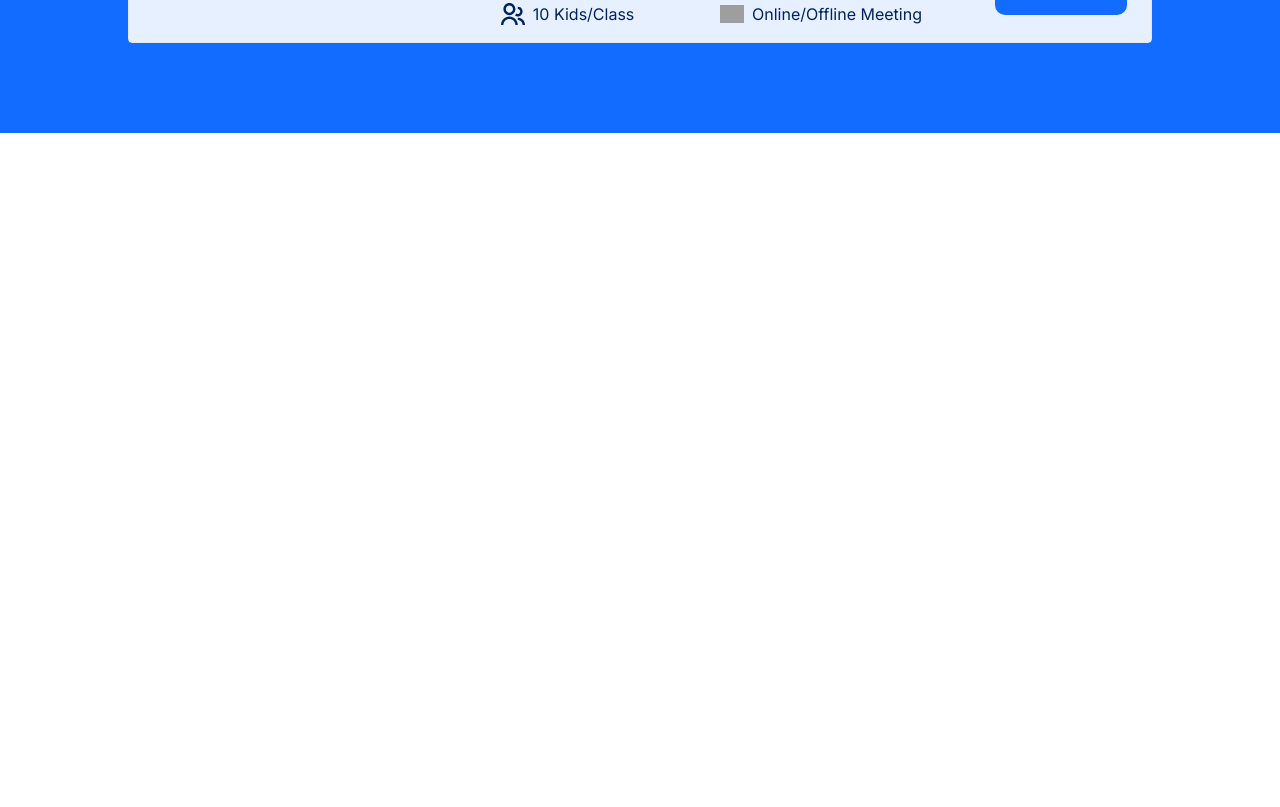
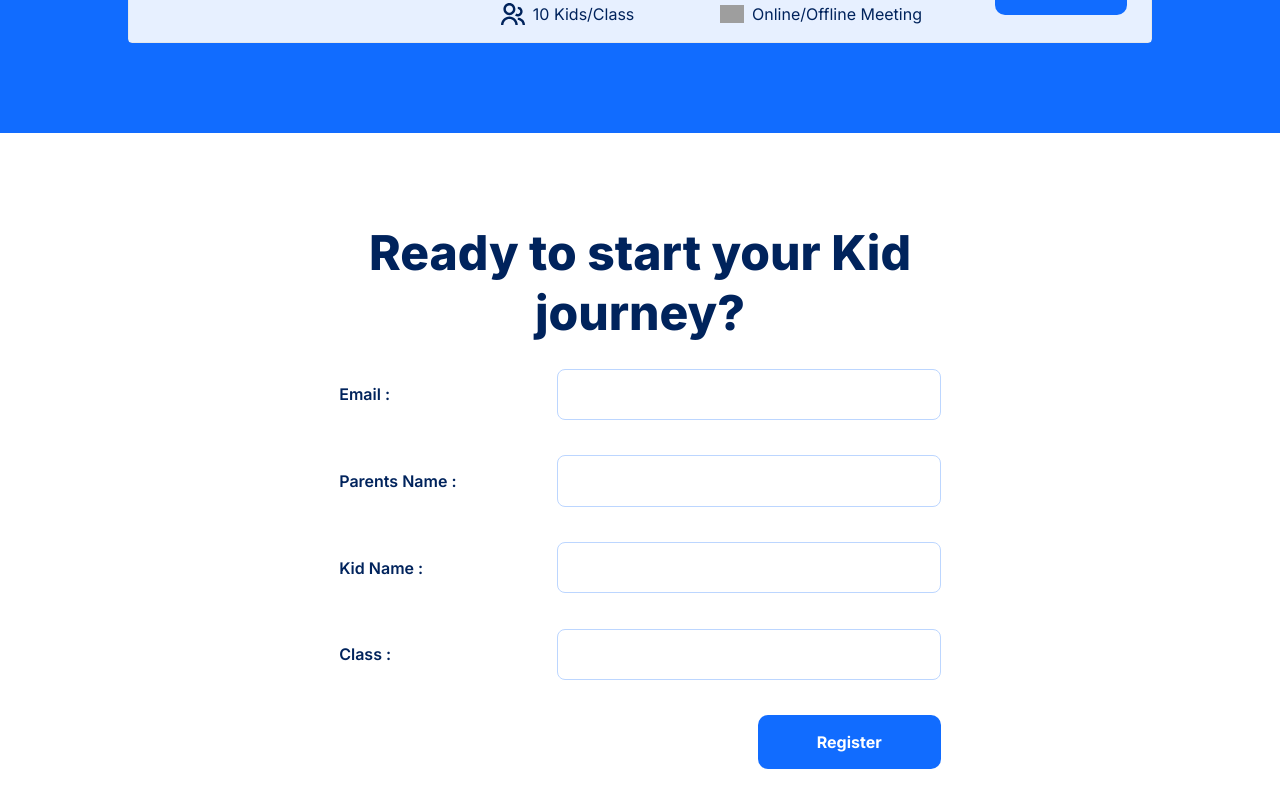
Before and after one commit to TatianaNovitskaya/coding-kid, a Next.js app: page / in a window 1280 px wide. Shown: the part 2120-2927 px from the top of the page. Before the commit the page ends 2253 px from the top, so only its background shows below. Built offline with nearby package versions, Linux system fonts and the light colour scheme; grey boxes are pictures that could not be loaded.

Commit message:
added contacts section

```diff
--- a/src/app/layout.js
+++ b/src/app/layout.js
@@ -2,7 +2,7 @@ import {Inter} from 'next/font/google'
 import './globals.css'
 import Header from "@/components/Header";
 
-const inter = Inter({subsets: ['latin'], weight:["400", "500", "700", "800"]})
+const inter = Inter({subsets: ['latin'], weight:["400", "500", "600", "700", "800"]})
 
 export const metadata = {
     title: 'Create Next App',
--- a/src/app/page.js
+++ b/src/app/page.js
@@ -1,7 +1,8 @@
-import Image from 'next/image'
+
 import MainSection from "@/components/sections/MainSection";
 import WhyWeSection from "@/components/sections/WhyWeSection";
 import ProgramSection from "@/components/sections/ProgramSection";
+import ContactsSection from "@/components/sections/ContactsSection";
 
 export default function Home() {
     return (
@@ -9,6 +10,7 @@ export default function Home() {
             <MainSection/>
             <WhyWeSection/>
             <ProgramSection/>
+            <ContactsSection/>
         </main>
     )
 }
--- /dev/null
+++ b/src/components/sections/ContactsSection.js
@@ -0,0 +1,47 @@
+import Image from "next/image";
+
+
+export default function ContactsSection() {
+    return (
+        <>
+            <section id={"contacts"} className={""}>
+                <div className={"container mx-auto  py-[5.62rem]"}>
+                    <div className={"w-[50%] mx-auto text-center  text-[#00235C]"}>
+                        <h2 className={"text-[3rem] leading-[3.75rem] font-extrabold mb-[1.6rem]"}>Ready to start your Kid
+                            journey?</h2>
+                    </div>
+                    <form className={"mx-auto w-[47%]"}>
+                        <div className="flex justify-between items-center mb-[2.19rem]">
+                            <label htmlFor="e-mail" className={"block mr-[2rem] text-[#00235C] font-semibold"}>Email
+                                :</label>
+                            <input type="email" id={"e-mail"}
+                                   className={"border border-[#BCD6FF] rounded-lg w-[24rem] p-[0.8rem] outline-0  focus:outline"}/>
+                        </div>
+                        <div className="flex justify-between items-center mb-[2.19rem]">
+                            <label htmlFor="name-par" className={"block mr-[2rem] text-[#00235C] font-semibold"}>Parents
+                                Name :</label>
+                            <input type="email" id={"name-par"}
+                                   className={"border border-[#BCD6FF] rounded-lg w-[24rem] p-[0.8rem] outline-0  focus:outline"}/>
+                        </div>
+                        <div className="flex justify-between items-center mb-[2.19rem]">
+                            <label htmlFor="name-kid" className={"block mr-[2rem] text-[#00235C] font-semibold"}>Kid
+                                Name :</label>
+                            <input type="email" id={"name-kid"}
+                                   className={"border border-[#BCD6FF] rounded-lg w-[24rem] p-[0.8rem] outline-0  focus:outline"}/>
+                        </div>
+                        <div className="flex justify-between items-center mb-[2.19rem]">
+                            <label htmlFor="class" className={"block mr-[2rem] text-[#00235C] font-semibold"}>Class
+                                :</label>
+                            <input type="email" id={"class"}
+                                   className={"border border-[#BCD6FF] rounded-lg w-[24rem] p-[0.8rem] outline-0  focus:outline"}/>
+                        </div>
+                        <div className="flex justify-end items-center">
+                            <button className={"py-[0.94rem] px-[3.69rem] bg-[#116CFF] text-white font-bold rounded-[0.625rem]"}>Register</button>
+                        </div>
+                    </form>
+                </div>
+
+            </section>
+        </>
+    )
+}
```
